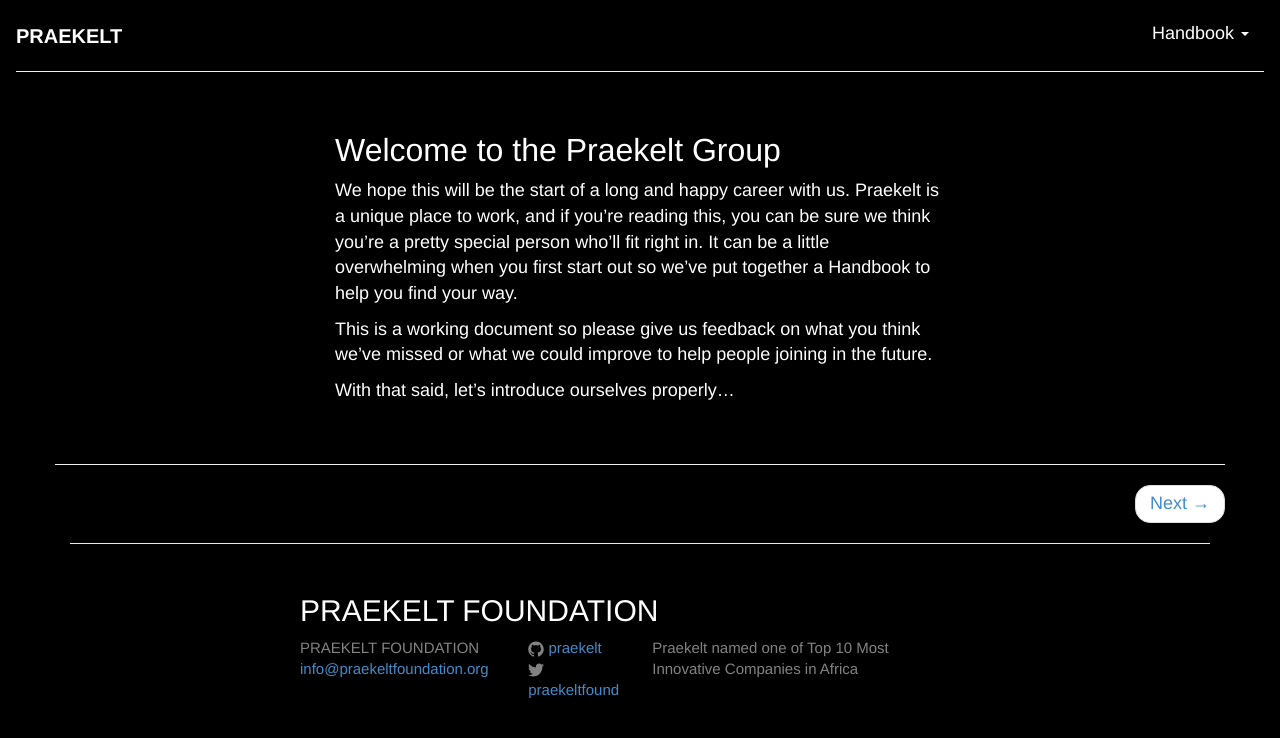
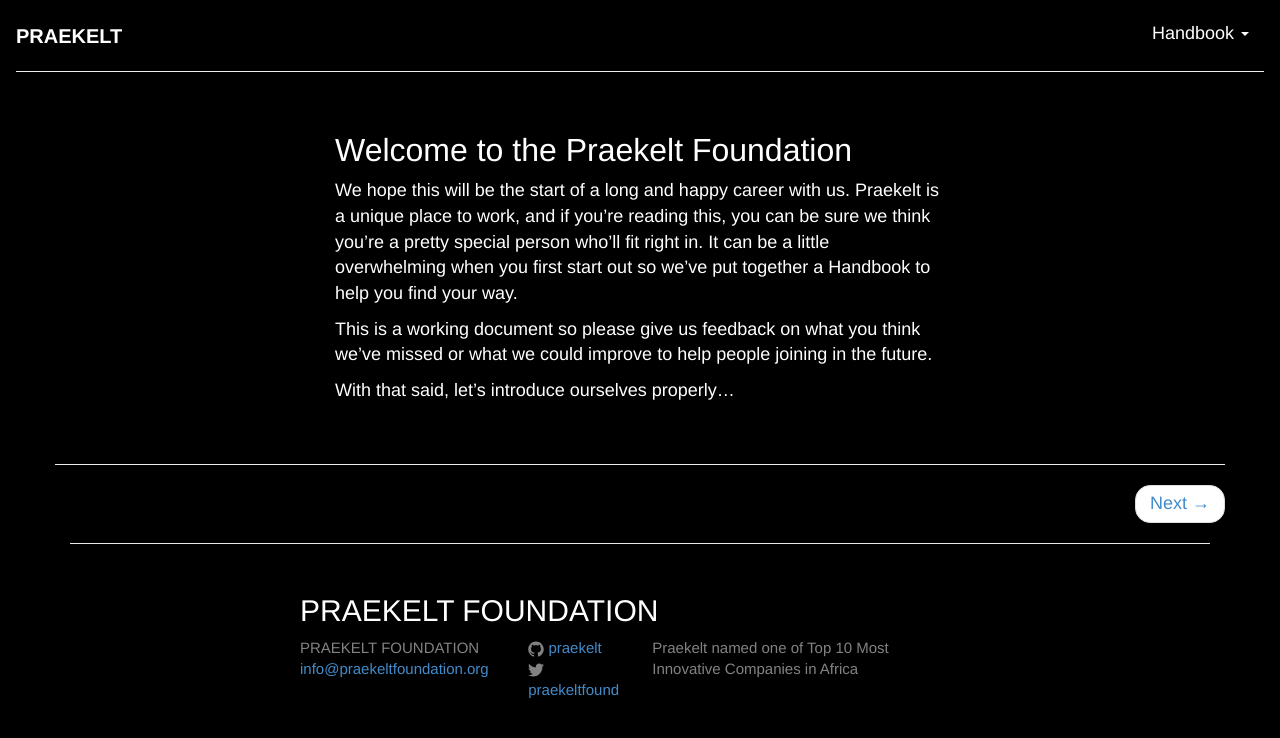
Before and after one commit to praekelt/handbook, a Jekyll site: the page built from _posts/2015-06-16-Welcome to the team.md, in a window 1280 px wide. Shown: the top 738 px of the page. Built offline with Jekyll 4.4.1, drawn with Linux system fonts in a browser that asks for light colours; nearby versions of some CDN libraries.

Commit message:
Updated 2015-06-16-Welcome to the team.md

```diff
--- a/_posts/2015-06-16-Welcome to the team.md
+++ b/_posts/2015-06-16-Welcome to the team.md
@@ -4,7 +4,8 @@
 ---
 
 
-## Welcome to the Praekelt Group
+
+## Welcome to the Praekelt Foundation
 
 We hope this will be the start of a long and happy career with us.  Praekelt is a unique place to work, and if you’re reading this, you can be sure we think you’re a pretty special person who’ll fit right in. It can be a little overwhelming when you first start out so we’ve put together a Handbook to help you find your way.
 
```
